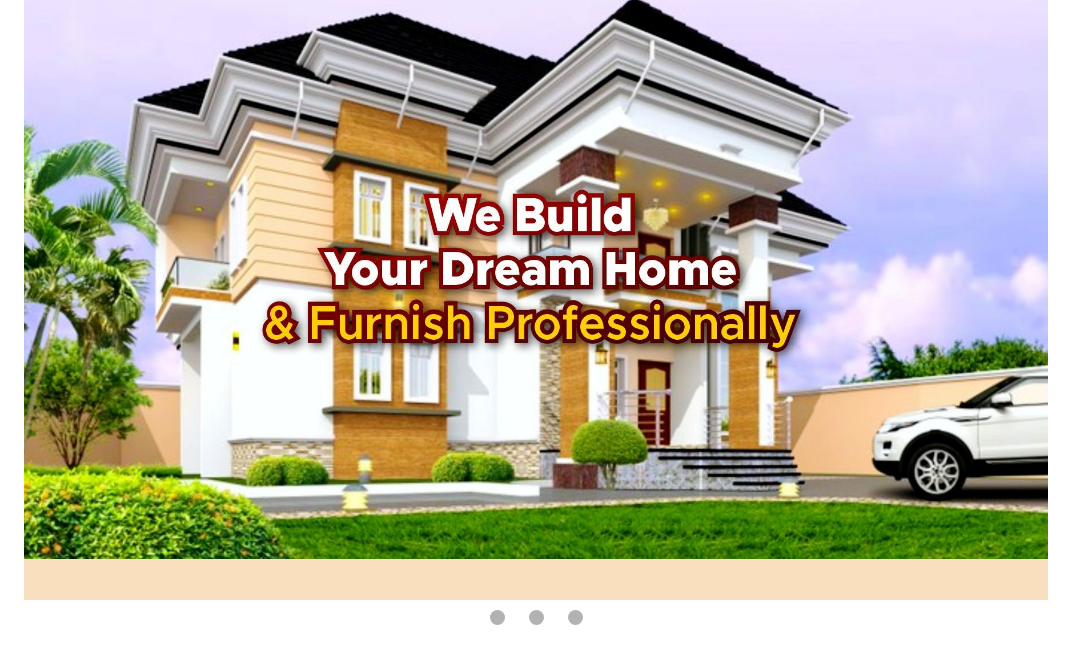
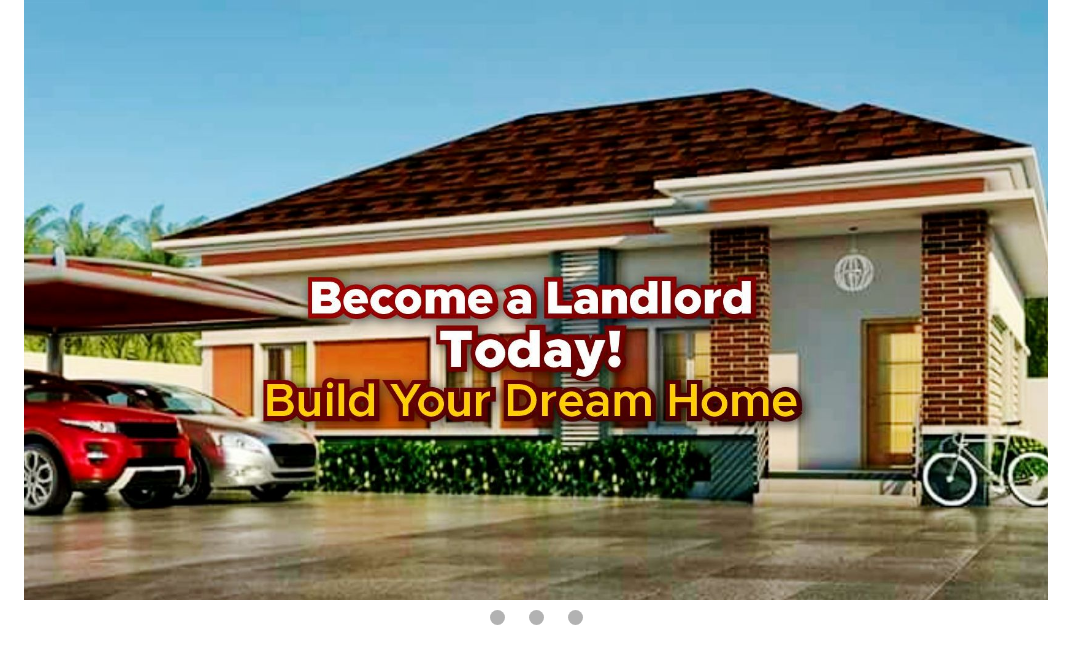
Before and after one commit to Samskoncept/carousel-slideshow, a plain HTML site: page index.html in a window 1280 px wide. Both pictures are taken after a click on the button 1191 px from the left and 300 px from the top of the page. Shown: the top 664 px of the page, 104-1175 px from the left. Drawn offline with Linux system fonts and the light colour scheme.

Commit message:
second commit

```diff
--- a/index.html
+++ b/index.html
@@ -5,7 +5,7 @@
     <meta charset="UTF-8">
     <meta http-equiv="X-UA-Compatible" content="IE=edge">
     <meta name="viewport" content="width=device-width, initial-scale=1.0">
-    <link rel="shortcut icon" href="images/favicon.jpeg" type="image/png">
+    <link rel="icon" type="image/x-icon" href="images/favicon.png">
     <link rel="stylesheet" href="style.css">
     <title>Slideshow/Carousel</title>
 </head>
@@ -16,14 +16,19 @@
         </button>
         <div class="carousel_track-container">
             <ul class="carousel_track">
-                <li class="carousel-slide current-slide"></li>
-                    <img class="carousel_image" src="images/Slider-1.jpg" alt="slide-image">
+
+
+                <li class="carousel-slide current-slide">
+                <img class="carousel_image" src="images/Slider-01.jpg" alt="slide-image">
+                </li>
                 <li class="carousel-slide">
                     <img class="carousel_image" src="images/Slider-2.jpg" alt="slide-image">
                 </li>
+
                 <li class="carousel-slide">
                     <img class="carousel_image" src="images/Slider-3.jpg" alt="slide-image">
                 </li>
+
             </ul>
         </div>
         <button class="carousel_button carousel_button--right">
--- a/js/carousel.js
+++ b/js/carousel.js
@@ -26,12 +26,13 @@ slides.forEach(setSlidePosition);
 
 // when I click right, move slide to the right
 nextButton.addEventListener("click", e => {
-    const currentSlide = track.document.querySelector(".current-slide");
-    // console.log(currentSlide.nextElementSibling);
+    const currentSlide = track.querySelector(".current-slide");
+    const nextSlide = currentSlide.nextElementSibling;
     //move the next slide
     const amountToMove = nextSlide.style.left;
-    console.log(amountToMove)
-
+    track.style.transform = "translateX(-" + amountToMove +")";
+    currentSlide.classList.remove("current-slide");
+    nextSlide.classList.add("current-slide");
 
 })
 
--- a/style.css
+++ b/style.css
@@ -27,9 +27,13 @@
     background-color: var(--bg-clr);
     height: 100%;
     position: relative;
+    overflow: hidden;
 }
 .carousel_track{
     list-style-type: none;
+    position: relative;
+    height: 100%;
+    transition: transform 250ms ease-in;
 }
 .carousel-slide{
     position: absolute;
```
Also changed, not shown: favicon.jpeg (deleted), images/Slider-01.jpg (renamed from images/Slider-1.jpg), images/favicon.png (added).
